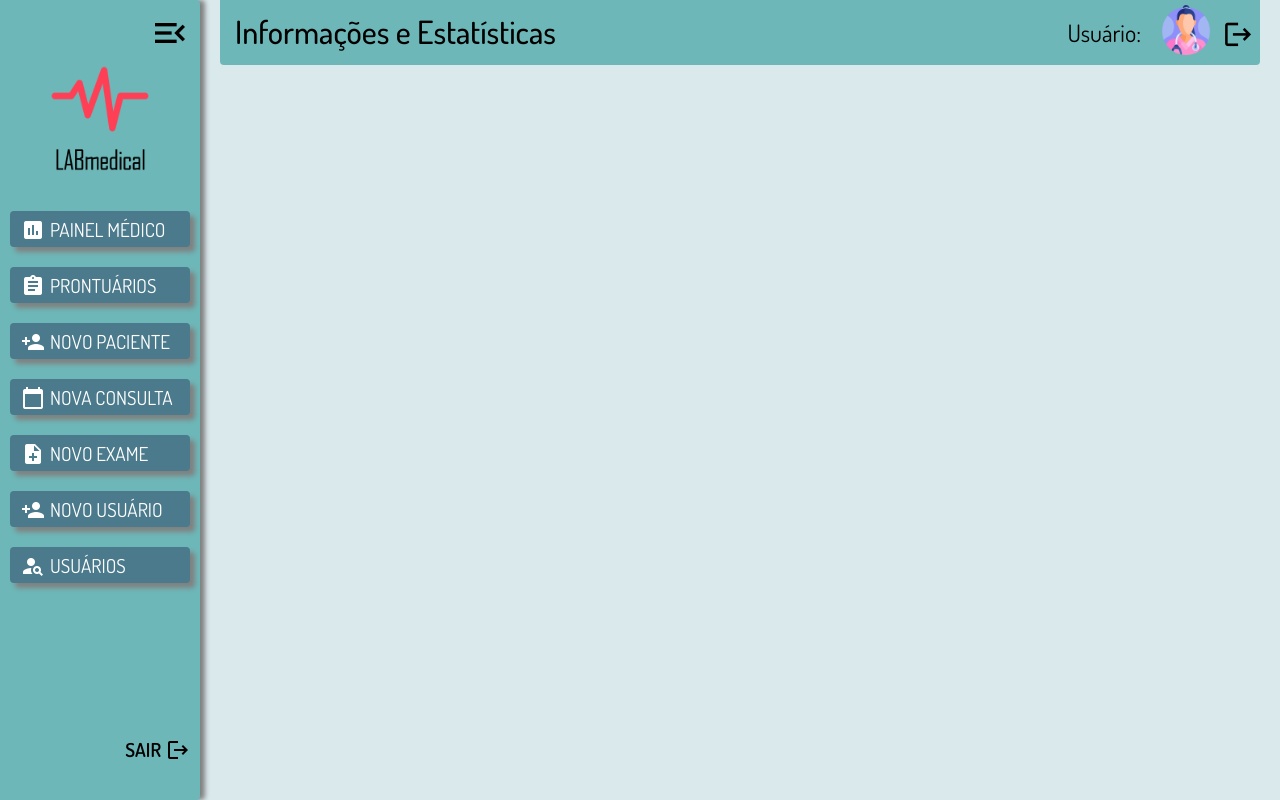
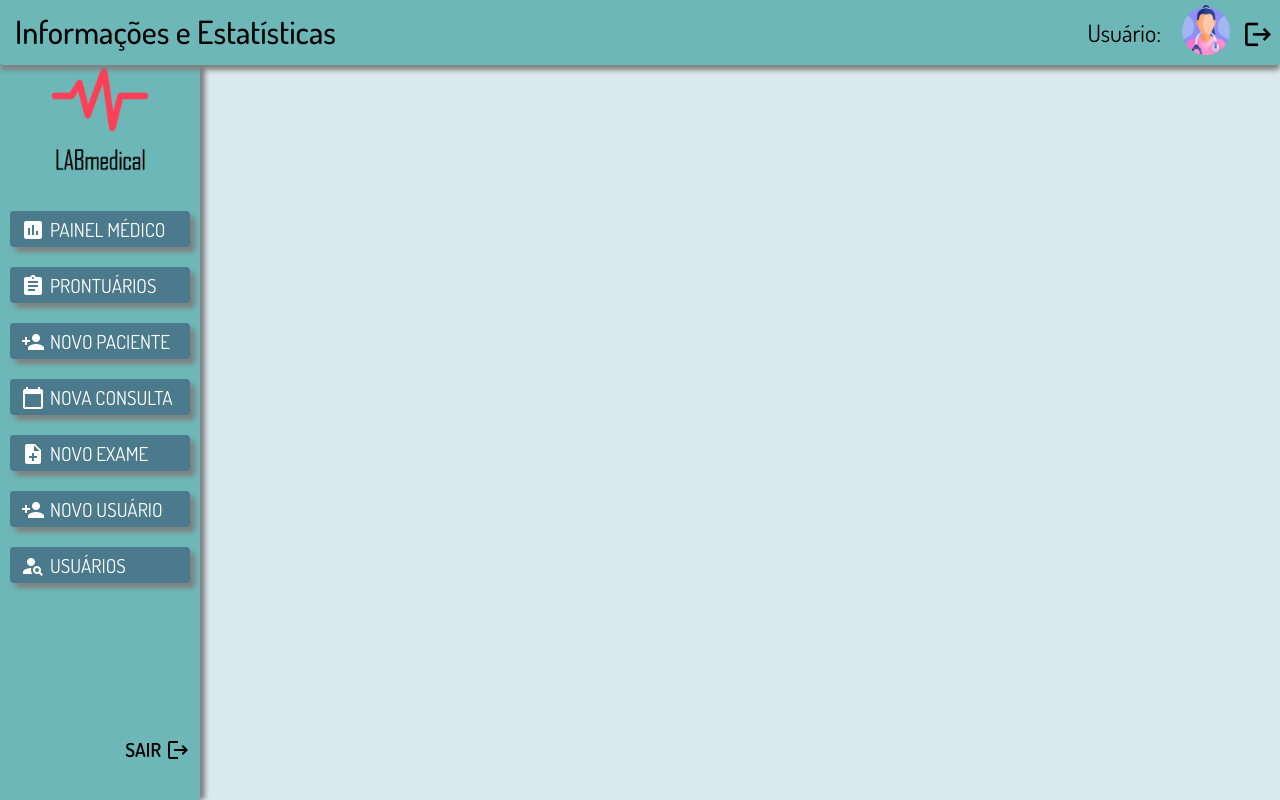
Before and after one commit to FullStack-Health/M3P-FrontEnd-Squad3, an Angular app: page /dashboard in a window 1280 px wide. Built offline with nearby package versions, Linux system fonts and the light colour scheme; a web font is replaced by a local one.

Commit message:
cria service para compartilhar sidebar aberto ou fechado

```diff
--- a/src/app/shared/components/sidebar-menu/sidebar-menu.component.ts
+++ b/src/app/shared/components/sidebar-menu/sidebar-menu.component.ts
@@ -1,6 +1,7 @@
 import { CommonModule } from '@angular/common';
 import { Component, HostListener } from '@angular/core';
 import { Router, RouterLink } from '@angular/router';
+import { ShareMenuStatusService } from '../../services/share-menu-status.service';
 
 @Component({
   selector: 'app-sidebar-menu',
@@ -12,7 +13,7 @@
 export class SidebarMenuComponent {
   openClose: boolean = true;
 
-  constructor(private router: Router) { }
+  constructor(private router: Router, private shareMenuStatusService: ShareMenuStatusService) { }
 
   ngOnInit(): void {
     this.checkWindowSize();
@@ -31,13 +32,20 @@
   private checkWindowSize(): void {
     if(window.innerWidth < 768) {
       this.openClose = false;
+      this.shareMenuStatusService.setMenuTrueFalse(this.openClose);
     } else {
       this.openClose = true;
+      this.shareMenuStatusService.setMenuTrueFalse(this.openClose);
     }
   }
 
   openCloseMenu() {
     this.openClose = !this.openClose
+    this.shareMenuStatusService.setMenuTrueFalse(this.openClose);
+  }
+
+  changeMenuStatus(value: boolean) {
+    this.shareMenuStatusService.setMenuTrueFalse(this.openClose);
   }
 
 }
--- a/src/app/shared/components/toolbar/toolbar.component.html
+++ b/src/app/shared/components/toolbar/toolbar.component.html
@@ -1,4 +1,4 @@
-<div class="toolbar">
+<div *ngIf="menuTrueFalse" class="toolbar">
     <h1 class="page-title">{{ pageTitle }}</h1>
 
     <div class="user-info">
--- a/src/app/shared/components/toolbar/toolbar.component.scss
+++ b/src/app/shared/components/toolbar/toolbar.component.scss
@@ -4,9 +4,7 @@
   position: fixed;
   top: 0;
   right: 0;
-  left: 220px;
-  right: 20px;
-  width: auto;
+  width: 100vw;
   overflow-x: hidden;
   height: 65px;
   z-index: 1000;
@@ -15,6 +13,7 @@
   background: $colorBackgroundToolbar;
   border-bottom-left-radius: 4px;
   border-bottom-right-radius: 4px;
+  box-shadow: 0 5px 5px gray;
 }
 
 .page-title {
@@ -44,18 +43,12 @@
 
 #logout-icon {
   margin-top: 9px;
+  margin-left: 15px;
+  scale:(1.3);
   color: $colorIconOutsideMenu;
 }
 
 #logout-icon:hover {
   color: $colorHoverIconOutsideMenu;
-}
-
-#logout-icon {
-  margin-left: 15px;
-  scale:(1.3);
-}
-
-#logout-icon:hover {
   cursor: pointer;
 }
--- a/src/app/shared/components/toolbar/toolbar.component.ts
+++ b/src/app/shared/components/toolbar/toolbar.component.ts
@@ -2,11 +2,13 @@
 import { Title } from '@angular/platform-browser';
 import { Router, RouterLink } from '@angular/router';
 import { AuthService } from '../../../security/service/auth.service';
+import { ShareMenuStatusService } from '../../services/share-menu-status.service';
+import { CommonModule } from '@angular/common';
 
 @Component({
   selector: 'app-toolbar',
   standalone: true,
-  imports: [RouterLink],
+  imports: [RouterLink, CommonModule],
   providers: [AuthService],
   templateUrl: './toolbar.component.html',
   styleUrl: './toolbar.component.scss'
@@ -14,12 +16,22 @@
 export class ToolbarComponent implements OnInit {
   pageTitle: string | undefined;
   userName: String | null = '';
+  menuTrueFalse: boolean | undefined;
 
-  constructor(private titleService: Title, private router: Router, private authService: AuthService) { }
+  constructor(
+    private titleService: Title,
+    private router: Router,
+    private authService: AuthService,
+    private shareMenuStatusService: ShareMenuStatusService
+  ) { }
 
   ngOnInit() {
     this.pageTitle = this.titleService.getTitle();
     this.getToken();
+
+    this.shareMenuStatusService.menuTrueFalse$.subscribe(value => {
+      this.menuTrueFalse = value;
+    });
   }
 
   cleanLoggedUser() {
@@ -31,5 +43,4 @@
     const token = sessionStorage.getItem('jwtToken');
     this.userName = this.authService.getUserNameFromToken();
   }
-
 }
--- /dev/null
+++ b/src/app/shared/services/share-menu-status.service.ts
@@ -0,0 +1,17 @@
+import { Injectable } from '@angular/core';
+import { BehaviorSubject } from 'rxjs';
+
+@Injectable({
+  providedIn: 'root'
+})
+export class ShareMenuStatusService {
+
+  constructor() { }
+
+  private menuTrueFalse = new BehaviorSubject<boolean>(false);
+  menuTrueFalse$ = this.menuTrueFalse.asObservable();
+
+  setMenuTrueFalse(value: boolean) {
+    this.menuTrueFalse.next(value);
+  }
+}
```
Also changed, not shown: 1 other file (tests, documents, lock files or other folders).
